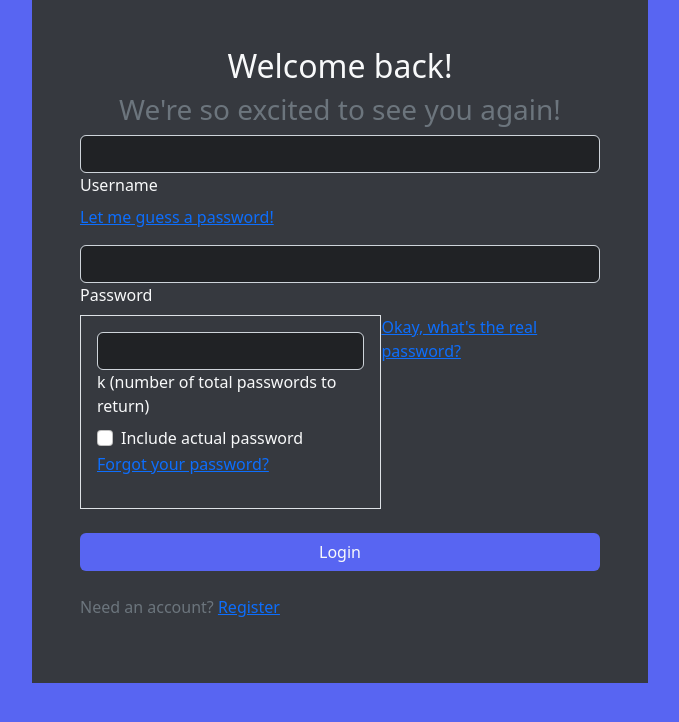
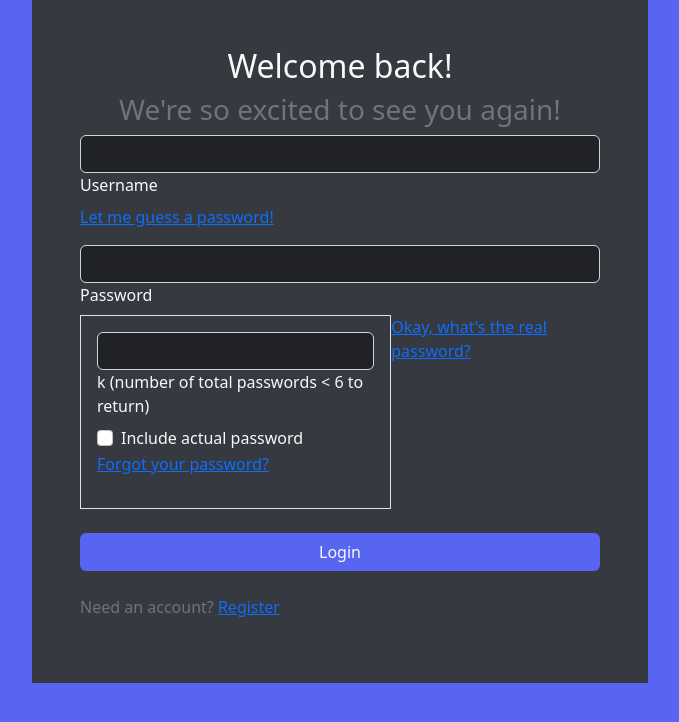
Before and after one commit to ntrllog/CS5540-HoneyGen, a Flask app: page / in a window 1280 px wide. Shown: the part 59-781 px from the top of the page, without its empty margins (300-979 px from the left). Run offline with Flask 2, Linux system fonts and the light colour scheme; some libraries are stand-ins or nearby versions.

Commit message:
update index

```diff
--- a/templates/index.html
+++ b/templates/index.html
@@ -53,7 +53,7 @@
             <div class="p-3">
               <div class="form-outline">
                 <input type="number" id="k" name="k" class="form-control" />
-                <label class="form-label text-light" for="k">k (number of total passwords to return)</label>
+                <label class="form-label text-light" for="k">k (number of total passwords &lt; 6 to return)</label>
               </div>
               <div class="form-check">
                 <input class="form-check-input" type="checkbox" value="" id="include">
@@ -89,7 +89,7 @@
           return;
         }
         const t = setInterval(() => {
-          $('#forgotpassword').text('Getting similar passwords... this may take ~5 minutes #machinelearning ' + '.'.repeat(i%4));
+          $('#forgotpassword').text('Getting similar passwords... this may take ~5 minutes' + '.'.repeat(i%4));
           i++;
         }, 1000);
         $('#pwlist').remove();
```
